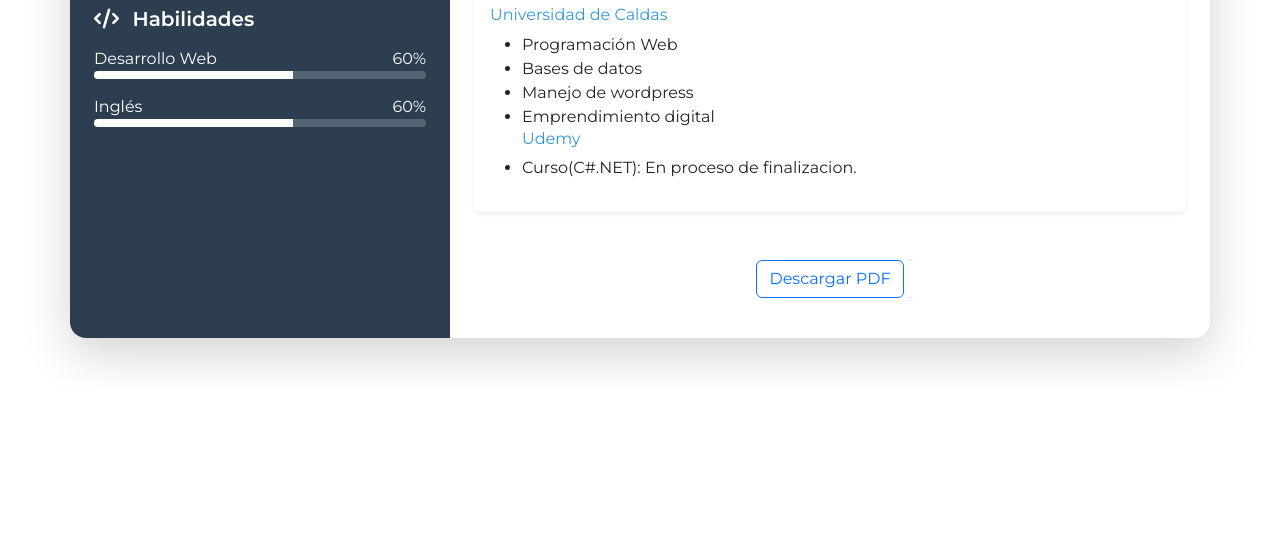
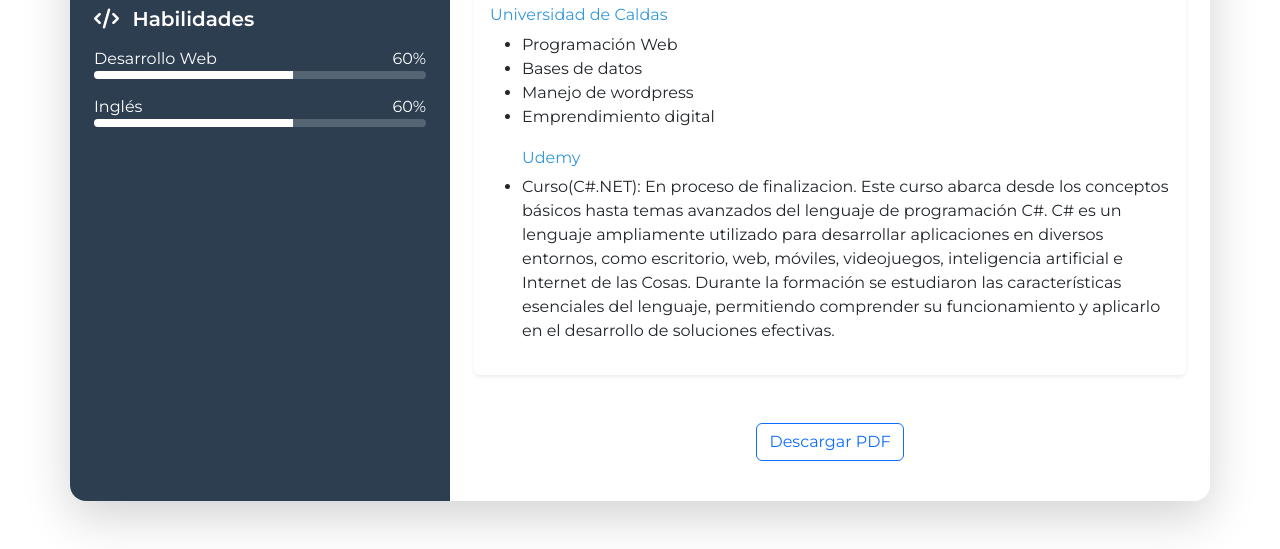
Before and after one commit to Correa11005/Hoja-de-vida, a plain HTML site: page index.html in a window 1280 px wide. Shown: the part 753-1302 px from the top of the page. Before the commit the page ends 1139 px from the top, so only its background shows below. Drawn offline with nearby package versions, Linux system fonts and the light colour scheme.

Commit message:
Actualización de datos

```diff
--- a/index.html
+++ b/index.html
@@ -144,11 +144,18 @@
                                 <li>Manejo de wordpress
                                 <li>Emprendimiento digital</li>
 
-                                <h6 class="text-primary">
+                            <h6 class="text-primary">
 
-                            Udemy
+<br>
+Udemy
+
                              </h6>
-                             <li>Curso(C#.NET): En proceso de finalizacion.</li>
+                             <li>Curso(C#.NET): En proceso de finalizacion.
+                                Este curso abarca desde los conceptos básicos hasta temas avanzados del lenguaje de programación C#. C# es un lenguaje ampliamente utilizado para desarrollar aplicaciones en diversos entornos, como escritorio, web, móviles, videojuegos, inteligencia artificial e Internet de las Cosas.
+
+Durante la formación se estudiaron las características esenciales del lenguaje, permitiendo comprender su funcionamiento y aplicarlo en el desarrollo de soluciones efectivas.
+
+                             </li>
 
 
                             <ul>
```
